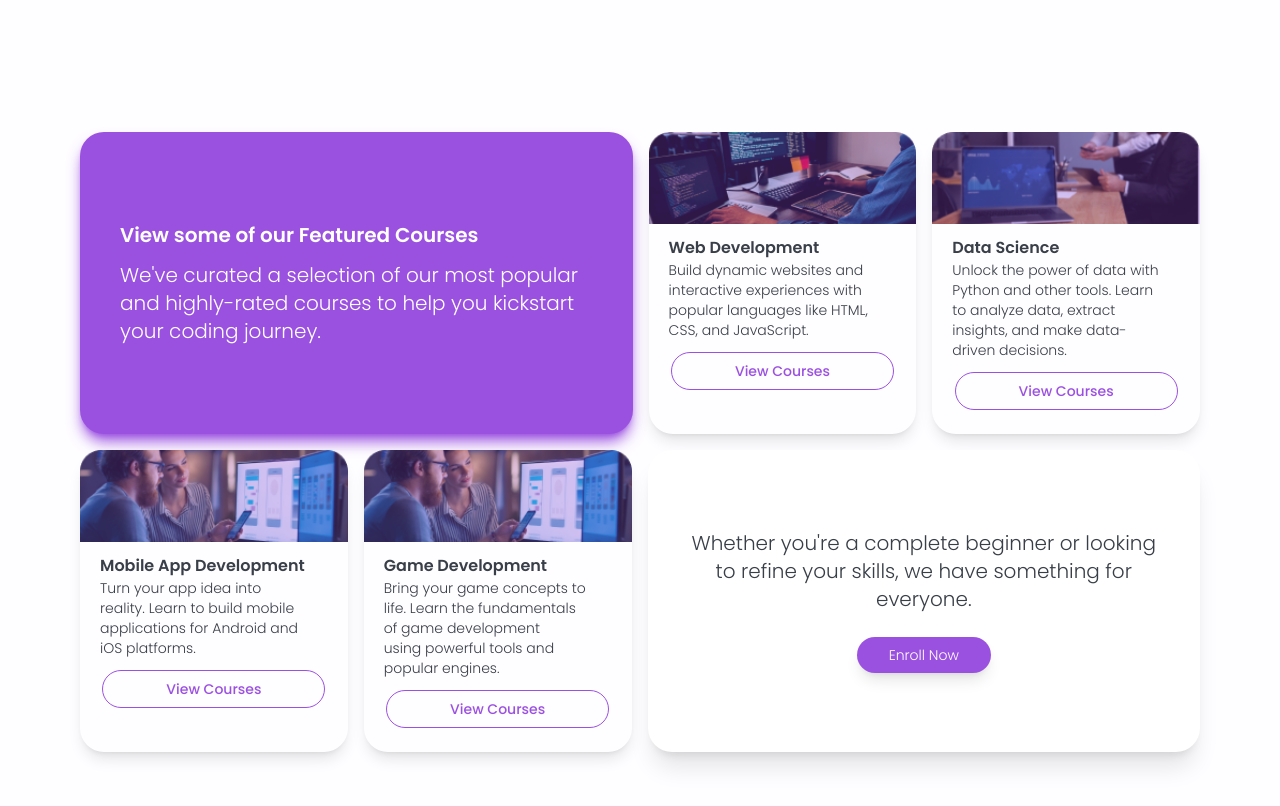
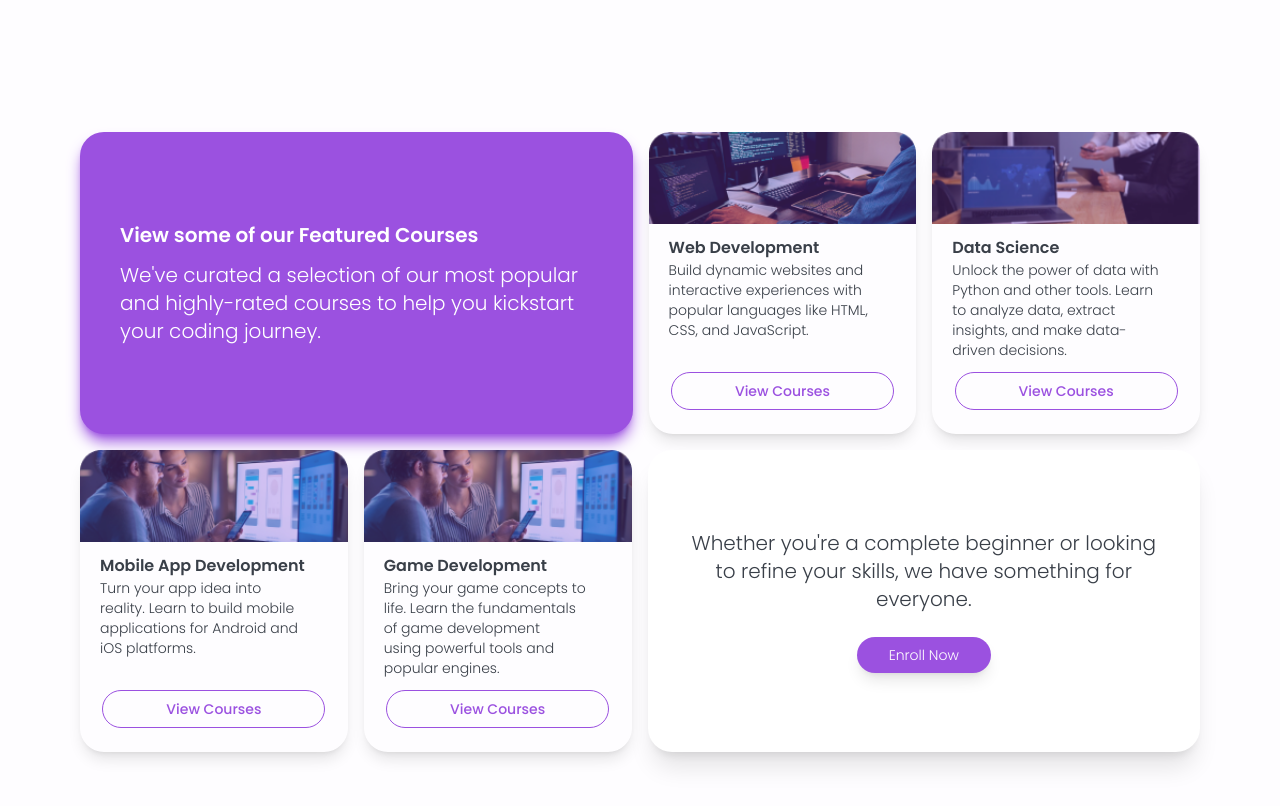
Before and after one commit to biancavictorino/learn-script, a React (Vite) app: page / in a window 1280 px wide. Shown: the part 700-1506 px from the top of the page. Built offline with nearby package versions, Linux system fonts and the light colour scheme.

Commit message:
modified featured-categories

```diff
--- a/src/Components/FeaturedCategories.jsx
+++ b/src/Components/FeaturedCategories.jsx
@@ -14,11 +14,14 @@ const FeaturedCategories = () => {
             <div className='flex flex-row gap-4 lg:w-1/2'>
                 {
                     category1.map(cat1 => (
-                        <div className='w-1/2 shadow-lg rounded-3xl pb-6'>
+                        <div className='w-1/2 shadow-lg rounded-3xl pb-6 flex flex-col justify-between h-full'>
+                            <div className='flex flex-col flex-grow'>
                                 <img className='lg:w-full' src={cat1.image} alt="" />
                                 <h1 className='font-semibold px-5 pt-3'>{cat1.title}</h1>
                                 <p className='font-light text-sm px-5 pb-3 text-pretty'>{cat1.description}</p>
-                            <div className='flex justify-center'>
+                            </div>
+
+                            <div className='flex justify-center mt-auto'>
                             <button className='border border-primary-color rounded-full py-2 flex w-5/6 items-center justify-center text-primary-color font-medium text-sm'>{cat1.action}</button>
                             </div>
                         </div>
@@ -36,12 +39,17 @@ const FeaturedCategories = () => {
             <div className='flex flex-row gap-4 lg:w-1/2'>
                 {
                     category2.map(cat2 => (
-                        <div className='w-1/2 shadow-lg rounded-3xl pb-6'>
+                        <div className='w-1/2 shadow-lg rounded-3xl pb-6 flex flex-col justify-between h-full'>
+                            <div className='flex flex-col flex-grow'>
                                 <img className='lg:w-full' src={cat2.image} alt="" />
                                 <h1 className='font-semibold px-5 pt-3'>{cat2.title}</h1>
                                 <p className='font-light text-sm px-5 pb-3 text-pretty'>{cat2.description}</p>
                                 <div className='flex justify-center'>
+                            </div>
+
+                            <div className='flex justify-center mt-auto'>
                                 <button className='border border-primary-color rounded-full py-2 flex w-5/6 items-center justify-center text-primary-color font-medium text-sm'>{cat2.action}</button>
+                            </div>
                             </div>
                         </div>
                     ))
```
Lines whose indentation alone changed are shown as unchanged.
